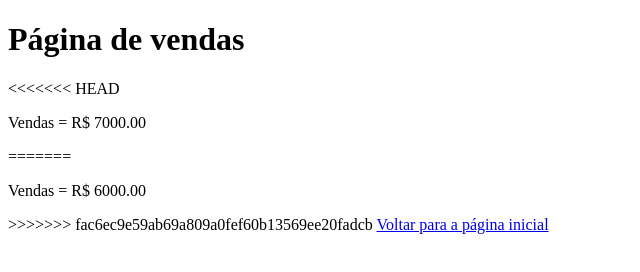
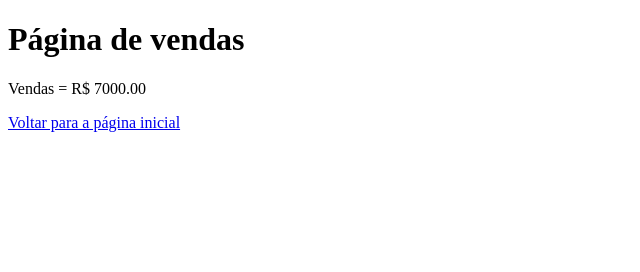
Before and after one commit to marcosfreiresantos/curso-git-github, a plain HTML site: page vendas.html in a window 1280 px wide. Shown: the whole page, without its empty margins (0-640 px from the left). Drawn offline with Linux system fonts and the light colour scheme.

Commit message:
Atualização pagina vendas

```diff
--- a/vendas.html
+++ b/vendas.html
@@ -10,11 +10,7 @@
 
 <body>
     <h1>Página de vendas</h1>
-<<<<<<< HEAD
     <p>Vendas = R$ 7000.00</p>
-=======
-    <p>Vendas = R$ 6000.00</p>
->>>>>>> fac6ec9e59ab69a809a0fef60b13569ee20fadcb
     <a href="index.html">Voltar para a página inicial</a>
 </body>
 
```
